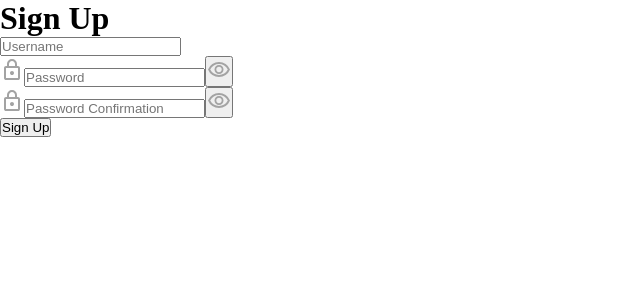
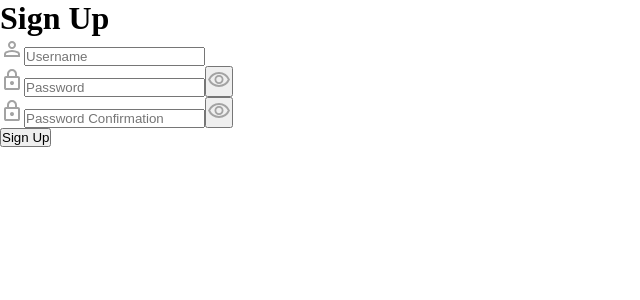
Before and after one commit to hzokbe/jikan, a Vue app: page /sign-up in a window 1280 px wide. Shown: the top 300 px of the page, without its empty margins (0-640 px from the left). Built offline with nearby package versions, Linux system fonts and the light colour scheme.

Commit message:
feat(views): replace input

```diff
--- a/src/views/SignUpView.vue
+++ b/src/views/SignUpView.vue
@@ -2,6 +2,8 @@
 import { ref } from 'vue';
 
 import PasswordInput from '@/components/PasswordInput.vue';
+
+import TextInput from '@/components/TextInput.vue';
 
 const username = ref('');
 
@@ -31,7 +33,7 @@ const submit = async () => {
     <h1>Sign Up</h1>
 
     <form @submit.prevent="submit">
-      <input type="text" placeholder="Username" required v-model="username" />
+      <TextInput placeholder="Username" v-model="username" />
 
       <PasswordInput placeholder="Password" v-model="password" />
 
```
